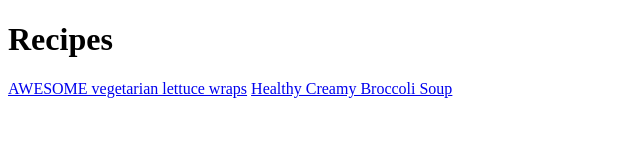
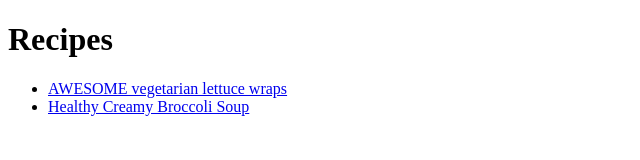
Before and after one commit to gusmorris1998/odin-recipes, a plain HTML site: page index.html in a window 1280 px wide. Shown: the whole page, without its empty margins (0-640 px from the left). Drawn offline with Linux system fonts and the light colour scheme.

Commit message:
Made recipes into a list

```diff
--- a/index.html
+++ b/index.html
@@ -5,8 +5,10 @@
     <meta name="viewport" content="width=device-width, initial-scale=1.0">
     <title>Recipes</title>
     <h1>Recipes</h1>
-    <a href="https://www.recipetineats.com/vegetarian-lettuce-wraps/">AWESOME vegetarian lettuce wraps</a>
-    <a href="https://www.recipetineats.com/creamy-healthy-broccoli-soup/">Healthy Creamy Broccoli Soup</a>
+    <ul>
+        <li><a href="https://www.recipetineats.com/vegetarian-lettuce-wraps/">AWESOME vegetarian lettuce wraps</a></li>
+        <li><a href="https://www.recipetineats.com/creamy-healthy-broccoli-soup/">Healthy Creamy Broccoli Soup</a></li>
+    </ul>
 </head>
 <body>
 
```
